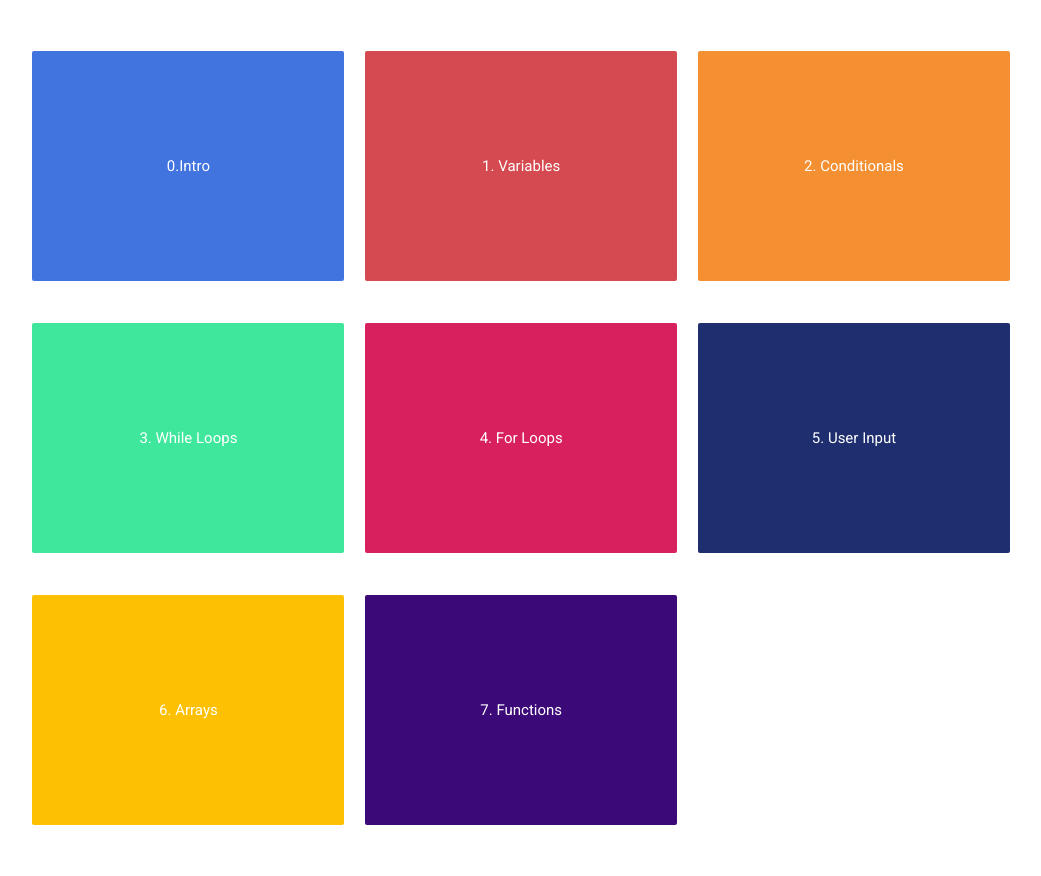
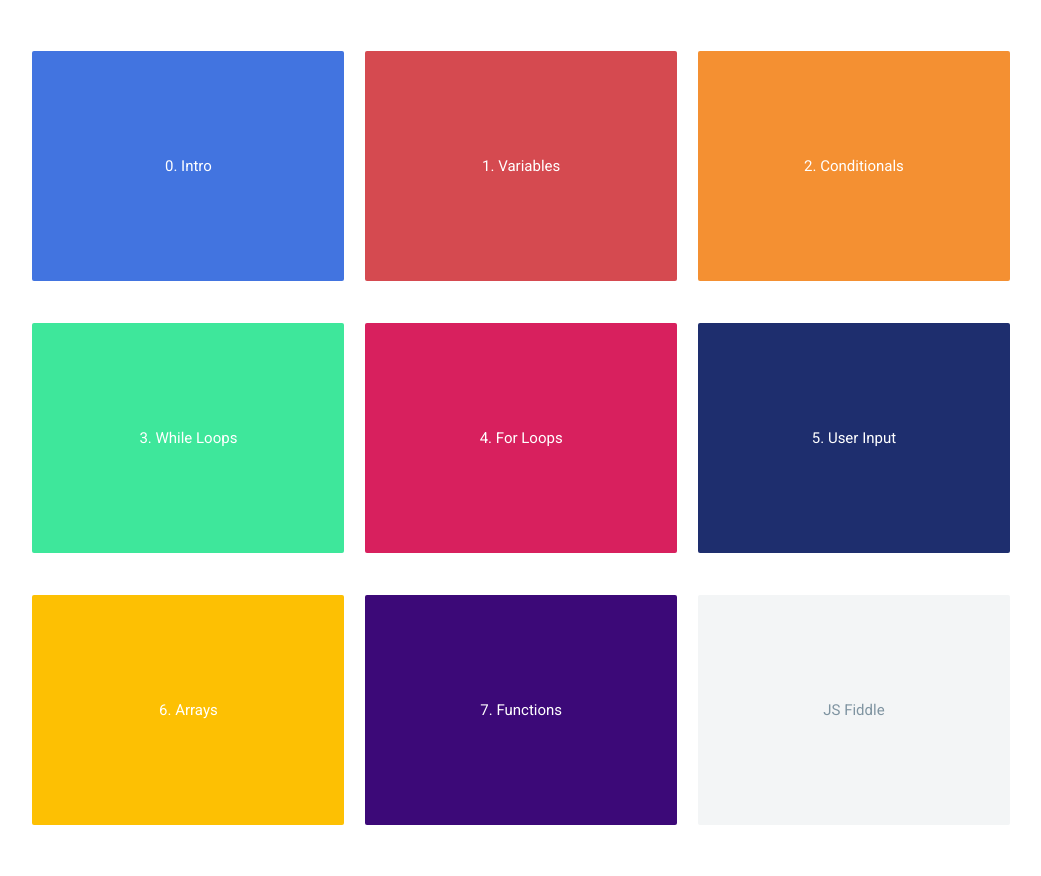
Before and after one commit to JING1201/student-curriculum, a PHP site: page / in a window 1280 px wide. Shown: the whole page, without its empty margins (98-1139 px from the left). Run offline with PHP 8.4, Linux system fonts and the light colour scheme; some libraries are stand-ins or nearby versions.

Commit message:
add jsfiddle box

```diff
--- a/css/main.css
+++ b/css/main.css
@@ -79,9 +79,6 @@ body {
     display:inline-block;
     padding:10%;
     margin:2% 1%;
-
-
-    text-align:center;
     background-color:#6D7381;
 
     font-size:15px;
@@ -95,7 +92,7 @@ body {
     outline: none;
     border: none;
     border-radius: 2px;
-    height:30%;
+    min-height:30%;
     width:30%;
     /*box-shadow: 0 9px #999;*/
 }
@@ -131,6 +128,8 @@ body {
 .orange, .orange:hover{ background-color: #FDC003;}
 .purple, .purple:hover{ background-color: #3C0978;}
 
+.jsfiddle, .jsfiddle:hover{ background-color: #F3F5F6; color:#7F94A1;}
+a:link, a:hover{text-decoration: none;}
 
 #myCanvas {
   position: absolute;
--- a/index.html
+++ b/index.html
@@ -1,7 +1,6 @@
-<!doctype html>
+<!DOCTYPE html>
 <html>
 <head>
-<meta name="viewport" content="width=device-width, initial-scale=1.0">
 <link rel="stylesheet" href="https://maxcdn.bootstrapcdn.com/bootstrap/4.0.0-alpha.6/css/bootstrap.min.css">
 <link href="https://fonts.googleapis.com/css?family=Roboto" rel="stylesheet">
 <link rel="stylesheet" href="css/main.css">
@@ -9,12 +8,11 @@
 
 <body>
 <div class="container">
-<?php include 'include/navbar.php';?>
 
 <!-- Boxes -->
 <div class="animated slideInLeft box-grid container">
   <div class="box-row row">
-     <div class="blue box" data-toggle="modal" data-target="#slide0">0.Intro</div>
+     <div class="blue box" data-toggle="modal" data-target="#slide0">0. Intro</div>
      <div class="red box" data-toggle="modal" data-target="#slide1">1. Variables</div>
      <div class="yellow box" data-toggle="modal" data-target="#slide2">2. Conditionals</div>
      <div class="green box" data-toggle="modal" data-target="#slide3">3. While Loops</div>
@@ -22,6 +20,7 @@
      <div class="navy box" data-toggle="modal" data-target="#slide5">5. User Input</div>
      <div class="orange box" data-toggle="modal" data-target="#slide6">6. Arrays</div>
      <div class="purple box" data-toggle="modal" data-target="#slide7">7. Functions </div>
+     <a class="jsfiddle box"href="https://jsfiddle.net" target="_blank">JS Fiddle</a>
   </div>
 </div>
 
```
